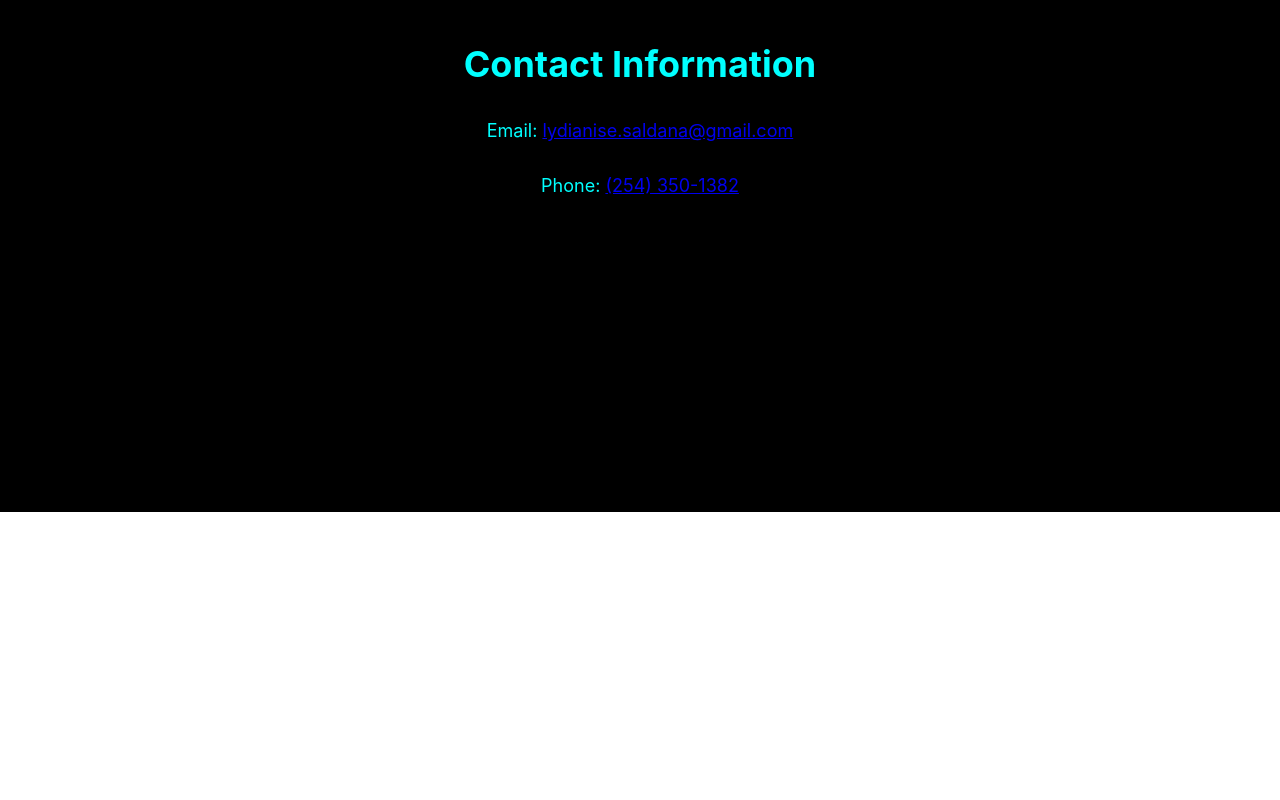
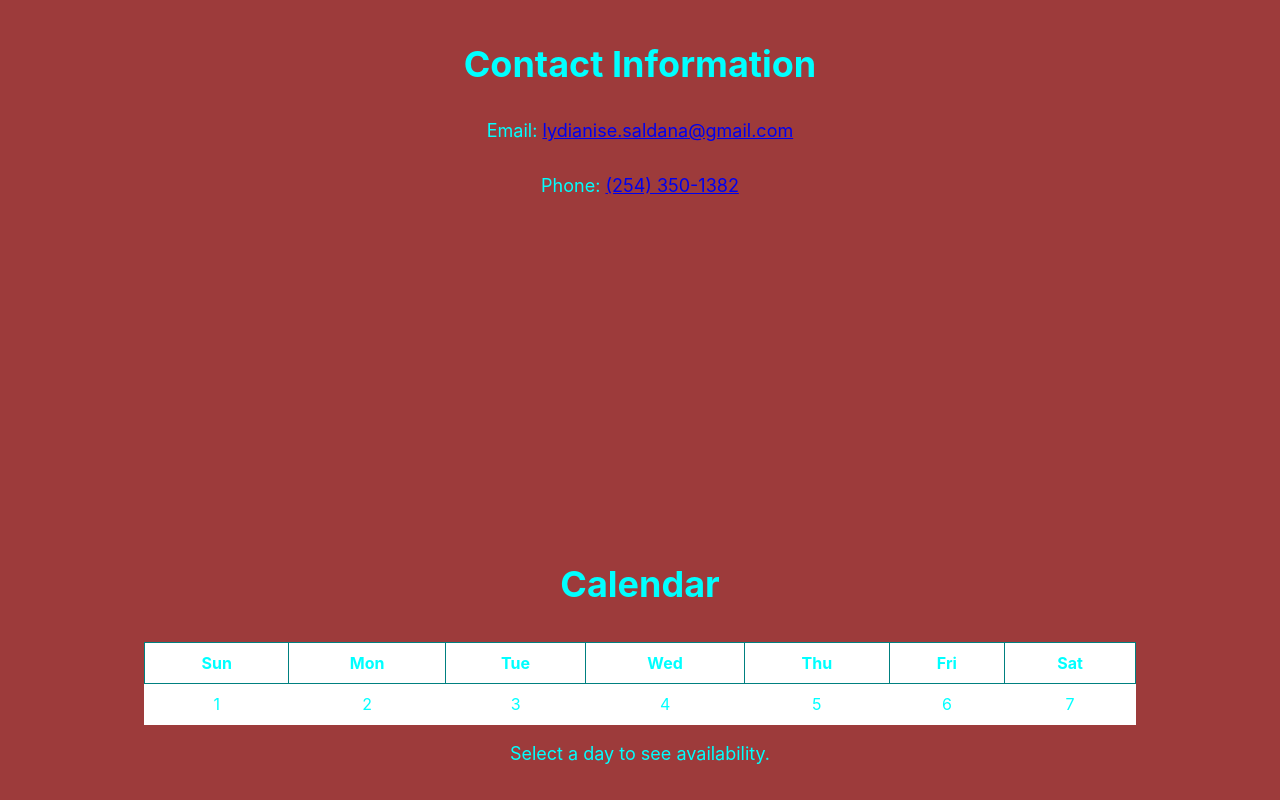
Before and after one commit to TEkdahl92/LAS, a React (Create React App) app: page / in a window 1280 px wide. Shown: the part 1888-2688 px from the top of the page. Before the commit the page ends 2400 px from the top, so only its background shows below. Built offline with nearby package versions, Linux system fonts and the light colour scheme.

Commit message:
Put in a Calendar component, still a work in progress. Need to display correct dates and actualy display the whole month

```diff
--- a/src/App.css
+++ b/src/App.css
@@ -1,5 +1,5 @@
 .App{
-  background-color: black;
+  background-color: rgba(128, 0, 0, 0.767);
 }
 
 .container {
@@ -36,3 +36,48 @@ p {
   font-size: 18px;
   cursor: pointer;
 }
+
+.calendar-container {
+  display: flex;
+  flex-direction: column;
+  align-items: center;
+  padding: 20px;
+  color: aqua;
+}
+
+.calendar {
+  width: 80%;
+  border-collapse: collapse;
+  text-align: center;
+  margin-top: 20px;
+}
+
+.calendar th {
+  background-color: white;
+  border: 1px solid teal;
+  padding: 10px;
+}
+
+.calendar td {
+  border: 1px solid white;
+  padding: 10px;
+  cursor: pointer;
+}
+
+.calendar-day {
+  background-color: #ffffff;
+}
+
+.calendar-day:hover {
+  background-color: #dddddd;
+}
+
+.selected {
+  background-color: #3399ff;
+  color: #ffffff;
+}
+
+.selected-date-container {
+  margin-top: 20px;
+  text-align: center;
+}
--- a/src/App.jsx
+++ b/src/App.jsx
@@ -2,6 +2,7 @@ import './App.css';
 import Home from "./Components/Home";
 import About from "./Components/About";
 import Contact from "./Components/Contact";
+import Calendar from "./Components/Calendar";
 
 function App() {
   return (
@@ -9,6 +10,7 @@ function App() {
     <Home />
     <About />
     <Contact />
+    <Calendar />
     </div>
   );
 }
--- a/src/Components/Calendar.jsx
+++ b/src/Components/Calendar.jsx
@@ -0,0 +1,80 @@
+import React, { useState } from 'react';
+
+function Calendar() {
+  const [selectedDate, setSelectedDate] = useState(null);
+
+  return (
+    <div className="calendar-container">
+      <h2>Calendar</h2>
+      <table className="calendar">
+        <thead>
+          <tr>
+            <th>Sun</th>
+            <th>Mon</th>
+            <th>Tue</th>
+            <th>Wed</th>
+            <th>Thu</th>
+            <th>Fri</th>
+            <th>Sat</th>
+          </tr>
+        </thead>
+        <tbody>
+          <tr>
+            <td
+              className={`calendar-day ${selectedDate === 'Sun 1' ? 'selected' : ''}`}
+              onClick={() => setSelectedDate('Sun 1')}
+            >
+              1
+            </td>
+            <td
+              className={`calendar-day ${selectedDate === 'Mon 2' ? 'selected' : ''}`}
+              onClick={() => setSelectedDate('Mon 2')}
+            >
+              2
+            </td>
+            <td
+              className={`calendar-day ${selectedDate === 'Tue 3' ? 'selected' : ''}`}
+              onClick={() => setSelectedDate('Tue 3')}
+            >
+              3
+            </td>
+            <td
+              className={`calendar-day ${selectedDate === 'Wed 4' ? 'selected' : ''}`}
+              onClick={() => setSelectedDate('Wed 4')}
+            >
+              4
+            </td>
+            <td
+              className={`calendar-day ${selectedDate === 'Thu 5' ? 'selected' : ''}`}
+              onClick={() => setSelectedDate('Thu 5')}
+            >
+              5
+            </td>
+            <td
+              className={`calendar-day ${selectedDate === 'Fri 6' ? 'selected' : ''}`}
+              onClick={() => setSelectedDate('Fri 6')}
+            >
+              6
+            </td>
+            <td
+              className={`calendar-day ${selectedDate === 'Sat 7' ? 'selected' : ''}`}
+              onClick={() => setSelectedDate('Sat 7')}
+            >
+              7
+            </td>
+          </tr>
+        </tbody>
+      </table>
+      {selectedDate ? (
+        <div className="selected-date-container">
+          <h3>Selected Date: {selectedDate}</h3>
+          <p>Lydianise is available on this day.</p>
+        </div>
+      ) : (
+        <p>Select a day to see availability.</p>
+      )}
+    </div>
+  );
+}
+
+export default Calendar;
```
